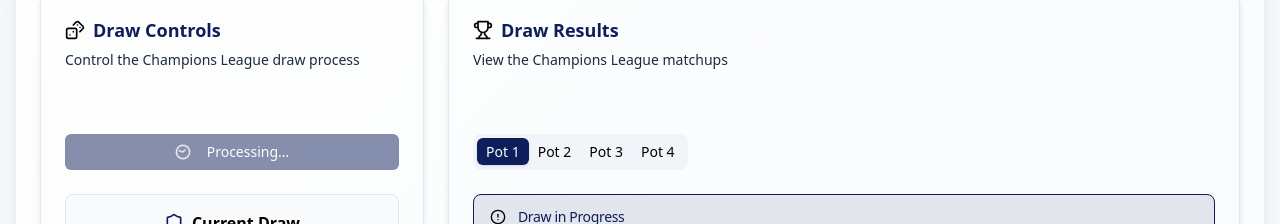
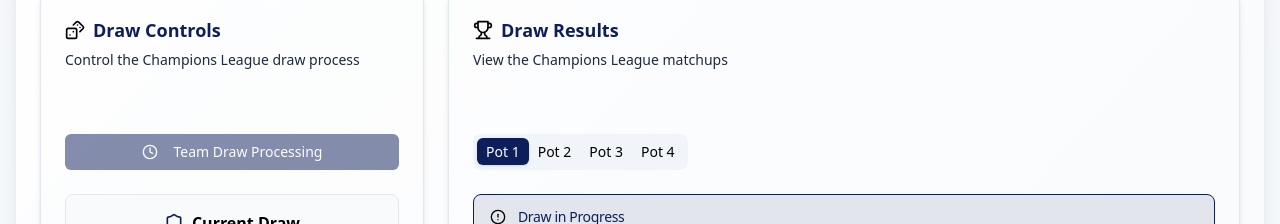
Before and after one commit to JulienGuyon/UEFA-league-phase-draw, a React (Vite) app in the folder RandomDrawSite/: page / in a window 1280 px wide. Both pictures are taken after a click on the button "Draw Next Team". Shown: the part 2278-2502 px from the top of the page. Built offline with nearby package versions, Linux system fonts and the light colour scheme.

Commit message:
corrected simulator

```diff
--- a/RandomDrawSite/src/components/champions-league-simulator.tsx
+++ b/RandomDrawSite/src/components/champions-league-simulator.tsx
@@ -181,6 +181,7 @@
     setRemainingOpponentPots([]);
     setProcessedOpponentPots([]);
     setCurrentStep("showOpponents");
+    console.log("Current step:", currentStep);
     setStartDraw(false);
   };
 
@@ -406,8 +407,7 @@
                     </>
                   ) : (
                     <>
-                      <Clock className="mr-2 h-4 w-4 animate-spin" />{" "}
-                      Processing...
+                      <Clock className="mr-2 h-4 w-4" /> Team Draw Processing{" "}
                     </>
                   )}
                 </Button>
@@ -493,7 +493,9 @@
                     </div>
                   )}
 
-                  {selectedOpponents.home && selectedOpponents.away && (
+                  {currentStep == "showOpponents" &&
+                    selectedOpponents.home &&
+                    selectedOpponents.away && (
                       <div className="mt-4 space-y-3">
                         <div className="flex items-center space-x-2">
                           <Trophy className="h-4 w-4 text-[#cfa749]" />
```
Lines whose indentation alone changed are shown as unchanged.
